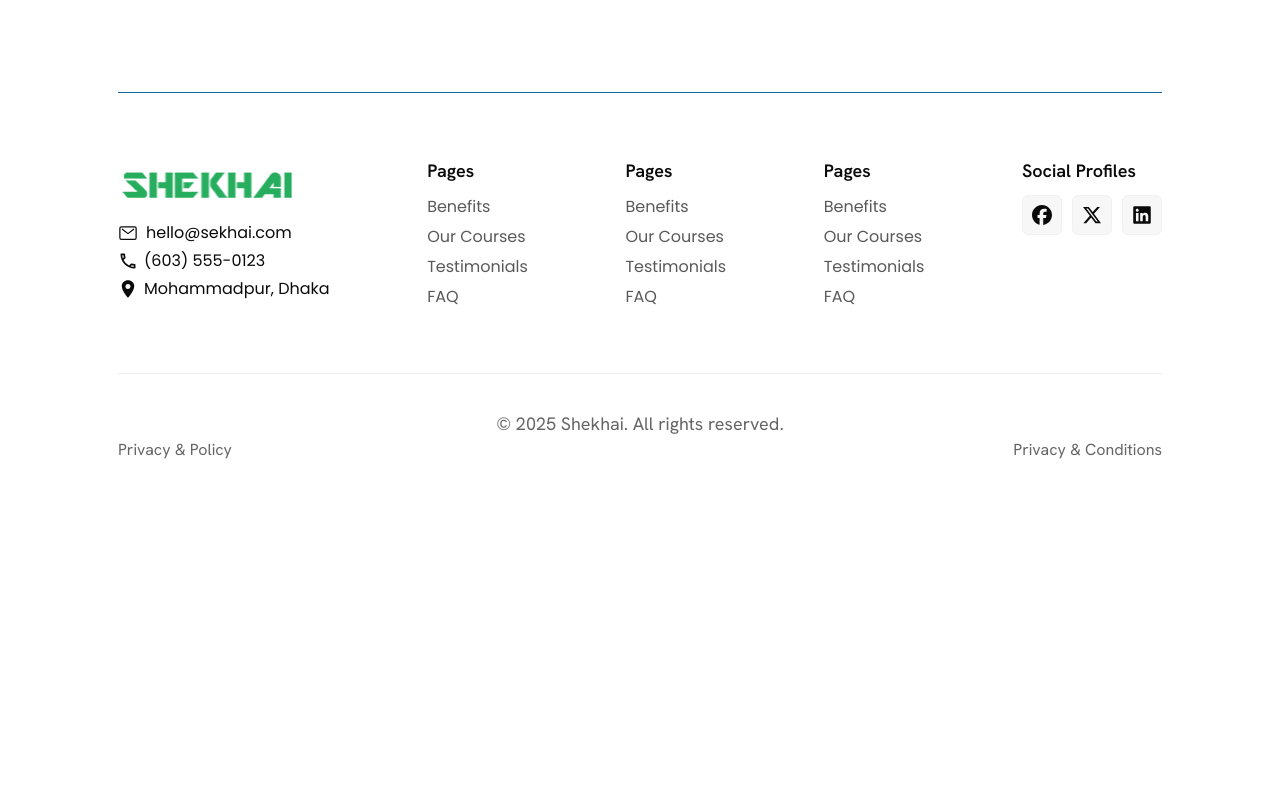
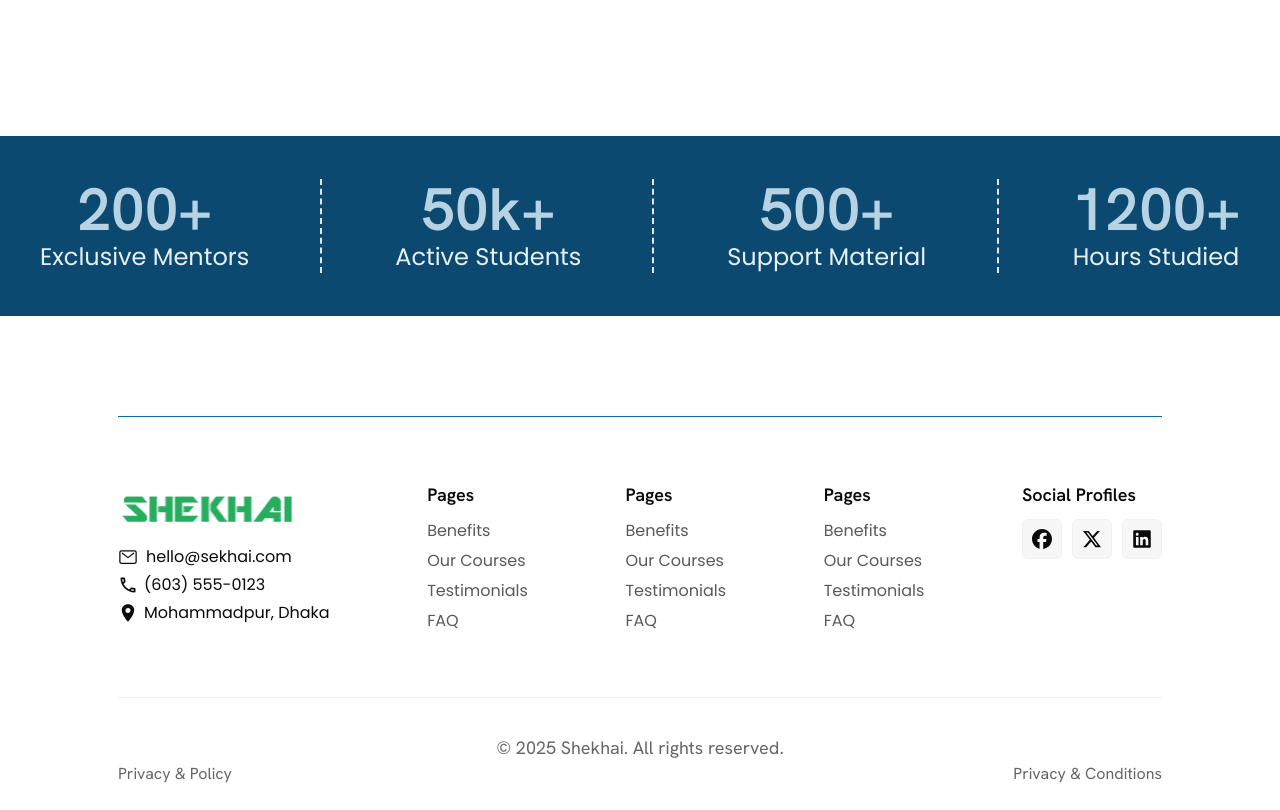
Before and after one commit to MohammadNaiem65/sekhai, a Next.js app: page / in a window 1280 px wide. Shown: the part 7000-7810 px from the top of the page. Before the commit the page ends 7486 px from the top, so only its background shows below. Built offline with nearby package versions, Linux system fonts and the light colour scheme.

Commit message:
add: completed Stats section

```diff
--- a/src/app/(main)/page.js
+++ b/src/app/(main)/page.js
@@ -7,6 +7,7 @@ import OnDemandSkillsPromo from "@/components/home/OnDemandSkillsPromo";
 import PopularProducts from "@/components/home/popularProducts/popularProducts";
 import SkillCTAOne from "@/components/home/skillCTAOne/skillCTAOne";
 import SkillCTATwo from "@/components/home/skillCTATwo/skillCTATwo";
+import Stats from "@/components/home/stats/stats";
 import Studybit from "@/components/home/studybit/studybit";
 import VideoSection from "@/components/home/videoSection/videoSection";
 import WhySekhai from "@/components/home/whySekhai/whySekhai";
@@ -26,6 +27,7 @@ export default function Home() {
       <MentorCTA />
       <VideoSection />
       <WhySekhai />
+      <Stats />
     </>
   );
 }
--- /dev/null
+++ b/src/components/home/stats/stat.jsx
@@ -0,0 +1,10 @@
+export default function Stat({ title, subtitle }) {
+  return (
+    <div className="pr-[71px] text-center last-of-type:pr-0">
+      <h1 className="font-hanken_grotesk text-6xl font-semibold text-stroke">
+        {title}
+      </h1>
+      <p className="mt-0.5 text-2xl text-text-light">{subtitle}</p>
+    </div>
+  );
+}
--- /dev/null
+++ b/src/components/home/stats/stats.jsx
@@ -0,0 +1,30 @@
+import Stat from "./stat";
+
+const STATS = [
+  {
+    title: "200+",
+    subtitle: "Exclusive Mentors",
+  },
+  {
+    title: "50k+",
+    subtitle: "Active Students",
+  },
+  {
+    title: "500+",
+    subtitle: "Support Material",
+  },
+  {
+    title: "1200+",
+    subtitle: "Hours Studied",
+  },
+];
+
+export default function Stats() {
+  return (
+    <section className="mt-36 flex h-[11.25rem] items-center justify-between divide-x-2 divide-dashed bg-title-one px-[calc((100dvw-1200px)/2))]">
+      {STATS.map((stat) => (
+        <Stat key={stat.title} title={stat.title} subtitle={stat.subtitle} />
+      ))}
+    </section>
+  );
+}
```
